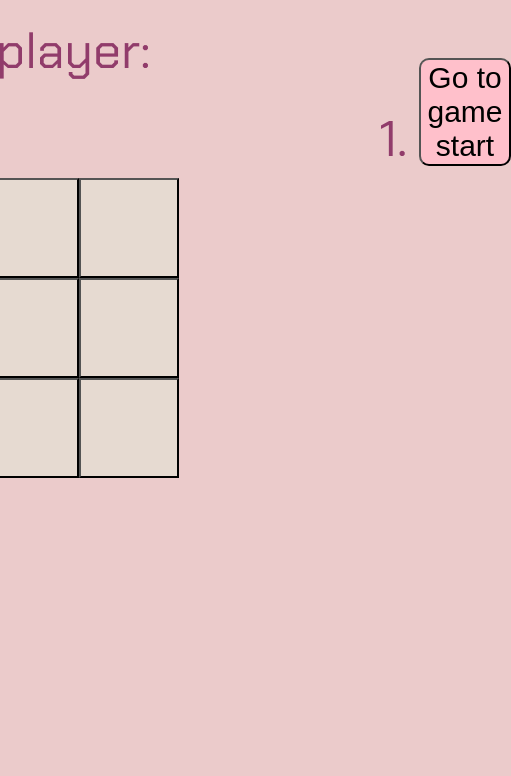
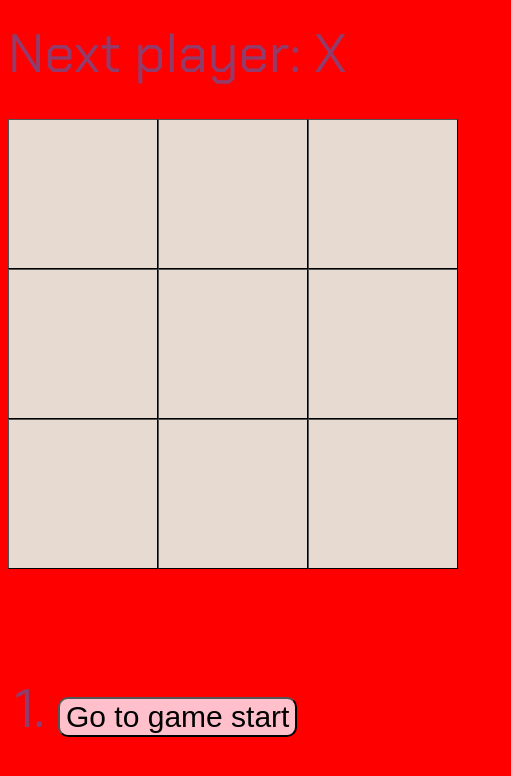
Before and after one commit to Darjash/react_tutorial, a Next.js app: page / in a window 390 px wide. Shown: the top 776 px of the page, 511 px wide, since content can reach past the window. Built offline with nearby package versions, Linux system fonts and the light colour scheme.

Commit message:
14.12(01)

```diff
--- a/src/app/globals.css
+++ b/src/app/globals.css
@@ -1,24 +1,26 @@
 body {
-  background-color: rgb(235, 203, 203);
+  background-color: red;
 
 }
 
 
 .square {
   background-color: rgb(230, 218, 209);
-  height: 100px;
-  width: 100px;
-  font-size: 50px;
-
+  height: 150px;
+  width: 150px;
+  font-size: 85px;
+  border-width: 1px;
 }
 
 
 .game {
   font-family: 'Chakra Petch', sans-serif;
-  font-size: 50px;
+  font-size: 54px;
   display: flex;
   justify-content: center;
   gap: 200px;
+
+
 
 }
 
@@ -47,6 +49,21 @@ body {
   margin: 0px;
 }
 
+.game-board{
+  width: 350px;
+}
+
+
+@media (max-width: 850px){
+  .game{
+    display: flex;
+    flex-direction: column;
+    gap: 50px;
+  }
+  .game-info{
+    margin-left: 10px;
+  }
+}
 
 /* :root {
   --max-width: 1100px;
--- a/src/app/layout.tsx
+++ b/src/app/layout.tsx
@@ -1,14 +1,18 @@
-import type { Metadata } from 'next'
-import { Inter } from 'next/font/google'
-import './globals.css'
+import type { Metadata } from 'next';
+import { Inter } from 'next/font/google';
+import './globals.css';
 
+import '@fontsource/roboto/300.css';
+import '@fontsource/roboto/400.css';
+import '@fontsource/roboto/500.css';
+import '@fontsource/roboto/700.css';
 
-const inter = Inter({ subsets: ['latin'] })
+const inter = Inter({ subsets: ['latin'] });
 
 export const metadata: Metadata = {
   title: 'Create Next App',
   description: 'Generated by create next app',
-}
+};
 
 export default function RootLayout({
   children,
@@ -17,11 +21,13 @@ export default function RootLayout({
 }) {
   return (
     <html lang="en">
-      <head><style>
-        @import url('https://fonts.googleapis.com/css2?family=Chakra+Petch&display=swap');
-      </style>
+      <head>
+
+        <style>
+          @import url(https://fonts.googleapis.com/css2?family=Chakra+Petch&display=swap);
+        </style>
       </head>
       <body className={inter.className}>{children}</body>
     </html>
-  )
+  );
 }
--- a/src/app/page.tsx
+++ b/src/app/page.tsx
@@ -1,7 +1,9 @@
-'use client' ////////????????????????/
+'use client';
 
-import { useState } from "react";
-import Square from "./square";
+ /// /////????????????????/
+
+import { useState } from 'react';
+import Square from './square';
 
 // function Square({value, onSquareClick}) {
 //   return (<button
@@ -10,68 +12,64 @@ import Square from "./square";
 
 // }
 
-function Board({ xIsNext, squares, onPlay}) {
-
-  function handleClick(i : number){
-    if(squares [i] || calculateWinner(squares)){               /////////??????????
+function Board({ xIsNext, squares, onPlay }: {xIsNext: boolean, squares:string[], onPlay : (x:string[])=>void}) {
+  function handleClick(i : number) {
+    if (squares[i] || calculateWinner(squares)) { /// //////??????????
       return;
     }
     const nextSquares = squares.slice();
-    if (xIsNext){
-      nextSquares[i] = "X";
-    }else{
-      nextSquares[i] = "O";
+    if (xIsNext) {
+      nextSquares[i] = 'X';
+    } else {
+      nextSquares[i] = 'O';
     }
-    onPlay(nextSquares)
-
+    onPlay(nextSquares);
   }
 
 const winner = calculateWinner(squares);
 let status;
-if(winner) {
-  status = 'Winner' + winner;
-}else{
-  status = 'Next player: ' +(xIsNext ? 'X' : 'O');
+if (winner) {
+  status = `Winner${winner}`;
+} else {
+  status = `Next player: ${xIsNext ? 'X' : 'O'}`;
 }
 
-  return(
+  return (
     <>
       <div className="status">{status}</div>
       <div className="container">
-    <Square value ={squares[0]} onSquareClick={() => handleClick(0)}/>
-    <Square value ={squares[1]} onSquareClick={() => handleClick(1)}/>
-    <Square value ={squares[2]} onSquareClick={() => handleClick(2)}/>
+        <Square value={squares[0]} onSquareClick={() => handleClick(0)} />
+        <Square value={squares[1]} onSquareClick={() => handleClick(1)} />
+        <Square value={squares[2]} onSquareClick={() => handleClick(2)} />
 
-    <Square value ={squares[3]} onSquareClick={() => handleClick(3)}/>
-    <Square value ={squares[4]} onSquareClick={() => handleClick(4)}/>
-    <Square value ={squares[5]} onSquareClick={() => handleClick(5)}/>
+        <Square value={squares[3]} onSquareClick={() => handleClick(3)} />
+        <Square value={squares[4]} onSquareClick={() => handleClick(4)} />
+        <Square value={squares[5]} onSquareClick={() => handleClick(5)} />
 
-    <Square value ={squares[6]} onSquareClick={() => handleClick(6)}/>
-    <Square value ={squares[7]} onSquareClick={() => handleClick(7)}/>
-    <Square value ={squares[8]} onSquareClick={() => handleClick(8)}/>
+        <Square value={squares[6]} onSquareClick={() => handleClick(6)} />
+        <Square value={squares[7]} onSquareClick={() => handleClick(7)} />
+        <Square value={squares[8]} onSquareClick={() => handleClick(8)} />
 
       </div>
     </>
   );
 }
 
-
-////////////////////////////////////////////////////////////////
-///////////////////////////////////////
-////////////////////////////////////////////
-//////////////////////////////////////
+/// /////////////////////////////////////////////////////////////
+/// ////////////////////////////////////
+/// /////////////////////////////////////////
+/// ///////////////////////////////////
 
 export default function Game() {
-  const [history, setHistory] = useState <any[][]>([Array(9).fill(null)]);    ///// mogu ostavit any ?????? -[[null],[null]]
-  const [currentMove, setCurrentMove] = useState(0);   /////Before you can implement jumpTo, you need the Game component to keep track of which step the user is currently viewing.
-  const currentSquares = history[currentMove];     /////to render the currently selected move, instead of always rendering the final move:
+  const [history, setHistory] = useState <string[][]>([Array(9).fill(null)]); /// // mogu ostavit any ?????? -[[null],[null]]
+  const [currentMove, setCurrentMove] = useState(0); /// //Before you can implement jumpTo, you need the Game component to keep track of which step the user is currently viewing.
+  const currentSquares = history[currentMove]; /// //to render the currently selected move, instead of always rendering the final move:
   const [xIsNext, setXIsNext] = useState(true);
 
+console.log(history[1]);
 
-console.log(history[1])
-
-  function handlePlay(nextSquares){                         ////////will be called by the Board component to update the game.
-    const nextHistory: any[][] = [...history.slice(0, currentMove + 1), nextSquares];
+  function handlePlay(nextSquares :string[]) { /// /////will be called by the Board component to update the game.
+    const nextHistory: string[][] = [...history.slice(0, currentMove + 1), nextSquares];
     setHistory(nextHistory);
     setCurrentMove(nextHistory.length - 1);
     setXIsNext(!xIsNext);
@@ -80,7 +78,7 @@ Instead of adding nextSquares after all items (... spread syntax) in history, yo
 Each time a move is made, you need to update currentMove to point to the latest history entry.
 */
   }
-  function jumpTo(nextMove) {           // jump to past moves
+  function jumpTo(nextMove : number) { // jump to past moves
     setCurrentMove(nextMove);
     setXIsNext(nextMove % 2 === 0);
   }
@@ -88,13 +86,13 @@ Each time a move is made, you need to update currentMove to point to the latest
   const moves = history.map((squares, move) => {
     let description;
     if (move > 0) {
-      description = "Go to move #" + move;
-    }else{
-      description="Go to game start";
+      description = `Go to move #${move}`;
+    } else {
+      description = 'Go to game start';
     }
-    return(
-      <li className="info-text" key ={move}>
-        <button onClick={()=> jumpTo(move)}>{description}</button>
+    return (
+      <li className="info-text" key={move}>
+        <button type="button" onClick={() => jumpTo(move)}>{description}</button>
       </li>
     );
   });
@@ -102,7 +100,7 @@ Each time a move is made, you need to update currentMove to point to the latest
   return (
     <div className="game">
       <div className="game-board">
-      <Board xIsNext={xIsNext} squares={currentSquares} onPlay={handlePlay}/>
+        <Board xIsNext={xIsNext} squares={currentSquares} onPlay={handlePlay} />
       </div>
       <div className="game-info">
         <ol>{moves}</ol>
@@ -111,7 +109,7 @@ Each time a move is made, you need to update currentMove to point to the latest
   );
 }
 
-function calculateWinner(squares){
+function calculateWinner(squares : string[]) {
   const lines = [
     [0, 1, 2],
     [3, 4, 5],
@@ -122,8 +120,8 @@ function calculateWinner(squares){
     [0, 4, 8],
     [2, 4, 6]
   ];
-  for (let i = 0; i<lines.length;i++){
-    const [a,b,c] = lines[i];
+  for (let i = 0; i < lines.length; i++) {
+    const [a, b, c] = lines[i];
     if (squares[a] && squares[a] === squares[b] && squares[a] === squares[c]) {
       return squares[a];
     }
--- a/src/app/square.tsx
+++ b/src/app/square.tsx
@@ -1,6 +1,10 @@
-export default function Square({value, onSquareClick}) {
-    return (<button
-    className="square"
-    onClick={onSquareClick}>{value}</button>);
-
+export default function Square({ value, onSquareClick }: {value :string, onSquareClick: ()=>void}) {
+    return (
+      <button
+        type="button"
+        className="square"
+        onClick={onSquareClick}
+      >{value}
+      </button>
+    );
   }
```
Also changed, not shown: package.json (+18 -5 lines), .eslintrc.json, 1 other file (tests, documents, lock files or other folders). Lines whose indentation alone changed are shown as unchanged.
